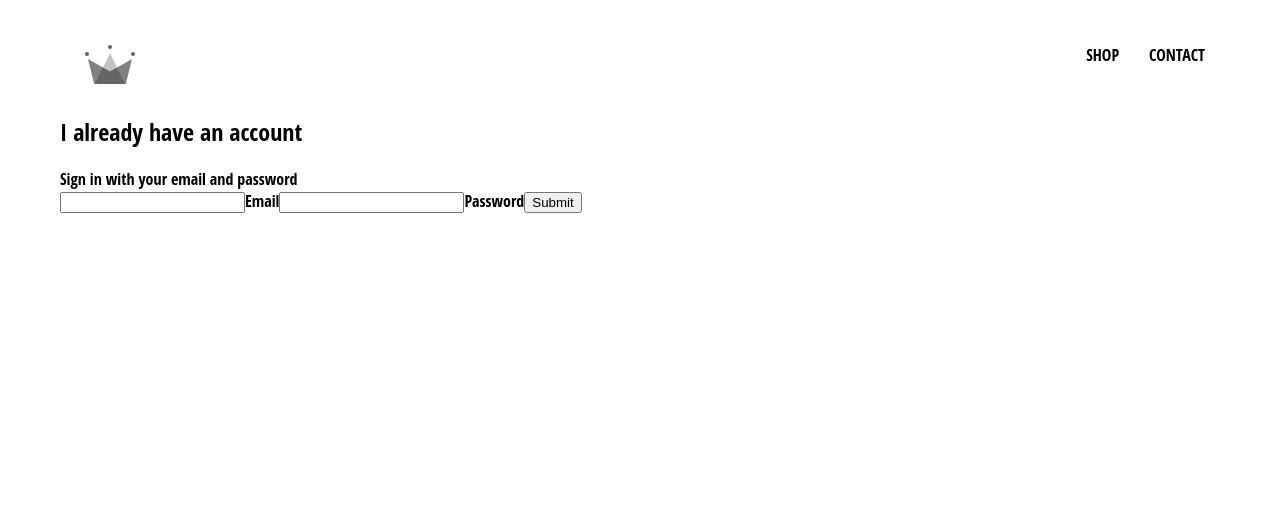
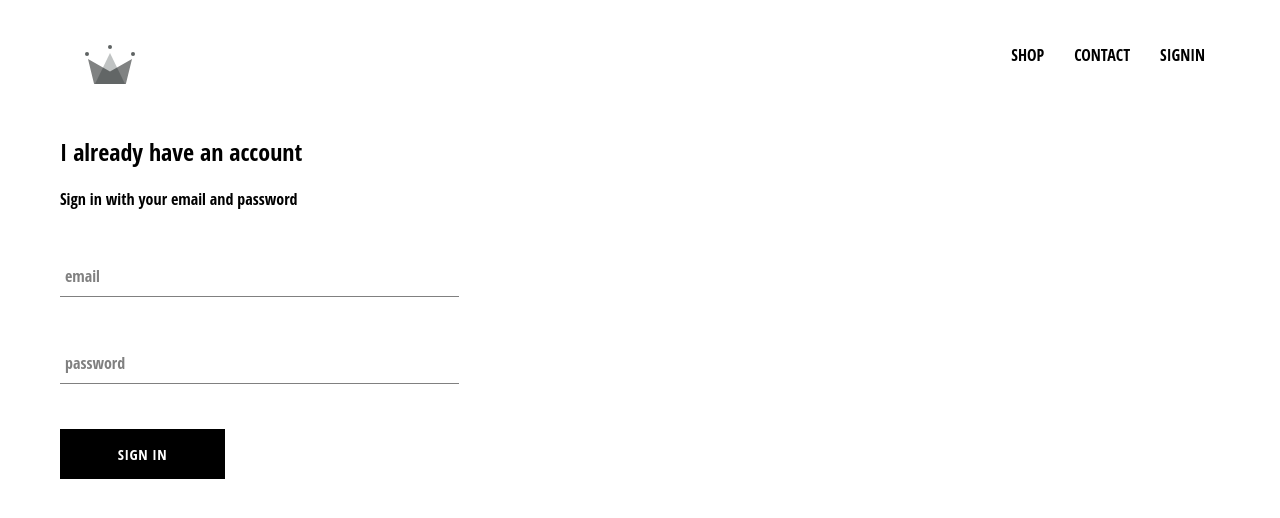
Before and after one commit to iquevedom/crwn-clothing, a React (Create React App) app: page /signin in a window 1280 px wide. Shown: the top 518 px of the page. Built offline with nearby package versions, Linux system fonts and the light colour scheme; the HTML template or start-up script is replaced by a standard one.

Commit message:
form-input and custom-button components

```diff
--- /dev/null
+++ b/src/components/custom-button/custom-button.component.jsx
@@ -0,0 +1,11 @@
+import React from "react";
+
+import "./custom-button.styles.scss";
+
+const CustomButton = ( { children, ...otherProps}) => (
+    <button className="custom-button" {...otherProps}>
+        {children}
+    </button>
+)
+
+export default CustomButton;
--- /dev/null
+++ b/src/components/custom-button/custom-button.styles.scss
@@ -0,0 +1,22 @@
+.custom-button {
+    min-width: 165px;
+    width: auto;
+    height: 50px;
+    letter-spacing: 0.5px;
+    line-height: 50px;
+    padding: 0 35px 0 35px;
+    font-size: 15px;
+    background-color: black;
+    color: white;
+    text-transform: uppercase;
+    font-family: 'Open Sans Condensed';
+    font-weight: bolder;
+    border: none;
+    cursor: pointer;
+
+    &:hover {
+      background-color: white;
+      color: black;
+      border: 1px solid black;
+    }
+  }
--- /dev/null
+++ b/src/components/form-input/form-input.component.jsx
@@ -0,0 +1,16 @@
+import React from "react";
+
+import "./form-input.styles.scss";
+
+const FormInput = ( { handleChange, label, ...otherProps}) => (
+    <div className="group">
+        <input className="form-input" onChange={handleChange} {...otherProps} />
+            {
+                (<label className={`${otherProps.value.lenght ? "shrink" : ""} form-input-label`}>
+                    {label}
+                </label>)
+            }
+    </div>
+);
+
+export default FormInput;
--- /dev/null
+++ b/src/components/form-input/form-input.styles.scss
@@ -0,0 +1,54 @@
+$sub-color: grey;
+$main-color: black;
+
+@mixin shrinkLabel {
+  top: -14px;
+  font-size: 12px;
+  color: $main-color;
+}
+
+.group {
+  position: relative;
+  margin: 45px 0;
+
+  .form-input {
+    background: none;
+    background-color: white;
+    color: $sub-color;
+    font-size: 18px;
+    padding: 10px 10px 10px 5px;
+    display: block;
+    width: 100%;
+    border: none;
+    border-radius: 0;
+    border-bottom: 1px solid $sub-color;
+    margin: 25px 0;
+
+    &:focus {
+      outline: none;
+    }
+
+    &:focus ~ .form-input-label {
+      @include shrinkLabel();
+    }
+  }
+
+  input[type='password'] {
+    letter-spacing: 0.3em;
+  }
+
+  .form-input-label {
+    color: $sub-color;
+    font-size: 16px;
+    font-weight: normal;
+    position: absolute;
+    pointer-events: none;
+    left: 5px;
+    top: 10px;
+    transition: 300ms ease all;
+
+    &.shrink {
+      @include shrinkLabel();
+    }
+  }
+}
--- a/src/components/header/header.component.jsx
+++ b/src/components/header/header.component.jsx
@@ -16,6 +16,9 @@
             <Link className="option" to="/contact">
                 CONTACT
             </Link>
+            <Link className="option" to="/signin">
+                SIGNIN
+            </Link>
         </div>
     </div>
 );
--- a/src/components/sign-in/sign-in.component.jsx
+++ b/src/components/sign-in/sign-in.component.jsx
@@ -1,4 +1,7 @@
 import React from "react";
+
+import FormInput from "../form-input/form-input.component";
+import CustomButton from "../custom-button/custom-button.component";
 
 import "./sign-in.styles.scss";
 
@@ -30,22 +33,22 @@
         <span>Sign in with your email and password</span>
 
         <form onSubmit={this.handleSubmit}>
-            <input
+            <FormInput
                 name="email"
                 type="email"
                 value={this.state.email}
-                onChange={this.handleChange}
+                label="email"
+                handleChange={this.handleChange}
                 required />
-            <label>Email</label>
-            <input
+
+            <FormInput
                 name="password"
                 type="password"
                 value={this.state.password}
-                onChange={this.handleChange}
+                handleChange={this.handleChange}
+                label="password"
                 required />
-            <label>Password</label>
-
-            <input type="submit" value="Submit" />
+            <CustomButton type="submit">Sign in</CustomButton>
         </form>
     </div>
     )
--- a/src/components/sign-in/sign-in.styles.scss
+++ b/src/components/sign-in/sign-in.styles.scss
@@ -0,0 +1,9 @@
+.sign-in {
+    width: 30vw;
+    display:flex;
+    flex-direction:column;
+
+    .title {
+        margin:10px 0;
+    }
+}
```
